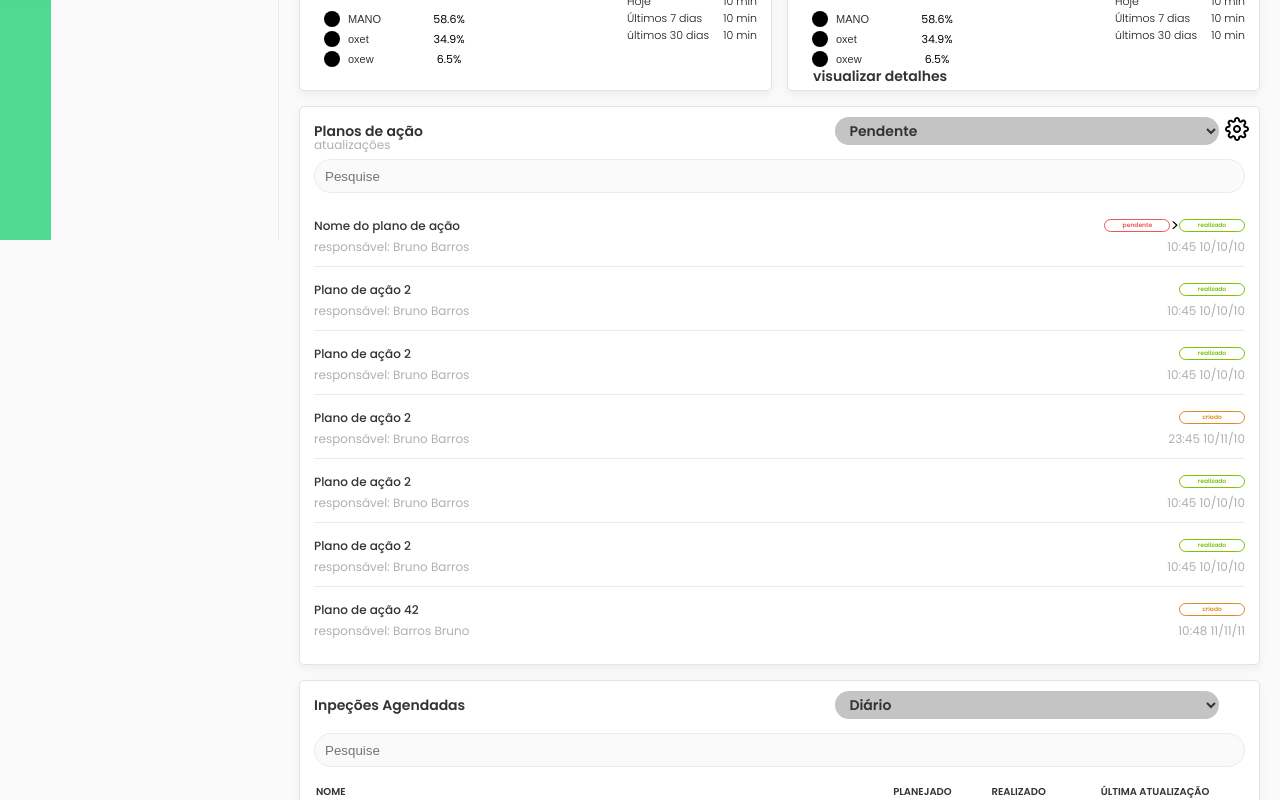
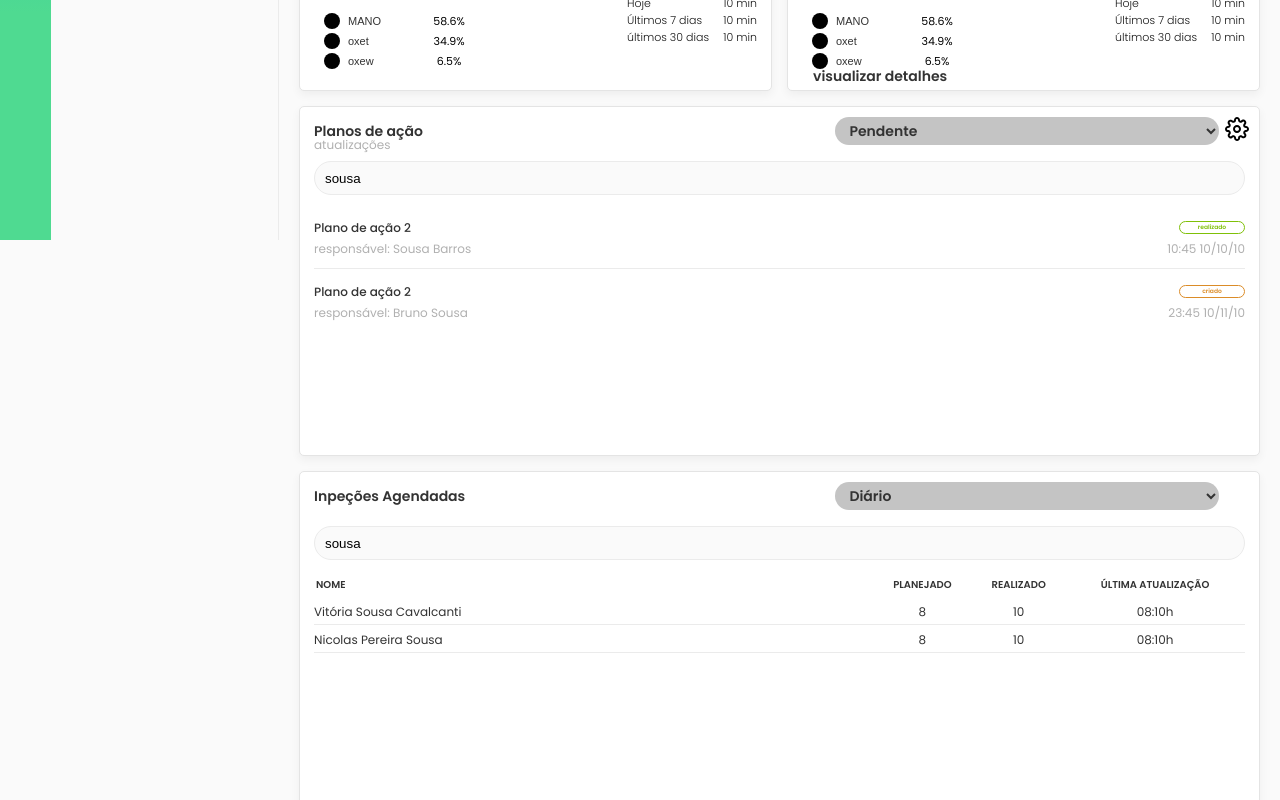
Before and after one commit to SamuelSimoes31/dashboard-trackingtrade, a React (Create React App) app in the folder dashboard/: page / in a window 1280 px wide. Shown: the part 560-1360 px from the top of the page. Built offline with nearby package versions, Linux system fonts and the light colour scheme; the HTML template or start-up script is replaced by a standard one.

Commit message:
search bar functional

```diff
--- a/dashboard/src/components/Panel/Card/index.tsx
+++ b/dashboard/src/components/Panel/Card/index.tsx
@@ -10,10 +10,9 @@ interface CardProps {
   settings?: boolean;
   filter?: string[]; //apenas para fins práticos de dados mockados
   details?: boolean;
-  search?: boolean;
 }
 
-const Card = ({children,title,subtitle,settings,filter,details,search}:CardProps) => {
+const Card = ({children,title,subtitle,settings,filter,details}:CardProps) => {
 
 
   return (
@@ -28,9 +27,8 @@ const Card = ({children,title,subtitle,settings,filter,details,search}:CardProps
           </select>
         }
         {details && <p className="details" onClick={() => alert('Will be implemented soon!')}>visualizar detalhes</p>}
-        {search && <input type="text" placeholder="Pesquise"></input>}
       </CardHeader>
-      <ChildrenWrapper hasSearchBar={!!search}>
+      <ChildrenWrapper >
         {children}
       </ChildrenWrapper>
     </Container>
--- a/dashboard/src/components/Panel/Card/styles.ts
+++ b/dashboard/src/components/Panel/Card/styles.ts
@@ -1,17 +1,13 @@
 import styled from 'styled-components';
 
-interface ChildrenWrapperProps {
-  hasSearchBar: boolean;
-}
-
 export const CardHeader = styled.div`
-  /* border: 1px solid orange; */
+  height: 30px;
 `;
 
-export const ChildrenWrapper = styled.div<ChildrenWrapperProps>`
+export const ChildrenWrapper = styled.div`
   position: relative;
 
-  height: calc(100% - ${({hasSearchBar}) => hasSearchBar?84:30}px);
+  height: calc(100% - 30px);
   /* border: 1px solid cyan; */
 `;
 
@@ -71,19 +67,6 @@ export const Container = styled.div`
     z-index: 10;
   }
 
-  input[type="text"] {
-    width: 100%;
-    height: 34px;
-
-    padding: 0 10px;
-    margin: 10px 0;
-
-    background: #FAFAFA;
-    border: 1px solid #EBEBEB;
-    box-sizing: border-box;
-    border-radius: 100px;
-  }
-
 `;
 
 export const Title = styled.p`
--- /dev/null
+++ b/dashboard/src/components/Panel/Lists/SearchBar.tsx
@@ -0,0 +1,10 @@
+import React from 'react';
+import { Input } from './SearchBarStyle';
+
+const SearchBar = ( {setSearch}: {setSearch(str: string): void} ) => {
+  return (
+    <Input type="text" placeholder="Pesquise" onChange={e => setSearch(e.target.value)} defaultValue={'sousa'}/>
+  );
+}
+
+export default SearchBar;
--- /dev/null
+++ b/dashboard/src/components/Panel/Lists/SearchBarStyle.ts
@@ -0,0 +1,14 @@
+import styled from 'styled-components';
+
+export const Input = styled.input`
+  width: 100%;
+  height: 34px;
+
+  padding: 0 10px;
+  margin: 10px 0;
+
+  background: #FAFAFA;
+  border: 1px solid #EBEBEB;
+  box-sizing: border-box;
+  border-radius: 100px;
+`;
--- a/dashboard/src/components/Panel/Lists/StatusList.tsx
+++ b/dashboard/src/components/Panel/Lists/StatusList.tsx
@@ -1,7 +1,8 @@
-import React from 'react';
+import React, {useState, useMemo} from 'react';
 import { StatusType } from '../../../utils/commonTypes';
 import StatusListItem from './StatusListItem';
-
+import SearchBar from './SearchBar';
+import styled from 'styled-components';
 
 type actionPlansUpdatesType = {
   id: number;
@@ -16,11 +17,28 @@ interface StatusListProps {
   labelPerson: string;
 }
 
+
+export const Scroll = styled.div`
+  overflow: auto;
+  width: 100%;
+  height: calc(100% - 84px);
+`;
+
 const StatusList = ({data,labelPerson}:StatusListProps) => {
+  const [query, setQuery] = useState('sousa');
+
+
+
+  const list = useMemo(() => {
+    return data.filter(e => Object.values(e).map(v => v.toString().toLowerCase()).filter(a => a.includes(query)).length > 0);
+  },[data, query])
+
   return (
     <React.Fragment>
+    <SearchBar setSearch={setQuery}/>
+    <Scroll>
     {
-      data.map(item => (
+      list.map(item => (
         <StatusListItem
           key={item.id}
           title={item.title}
@@ -31,6 +49,7 @@ const StatusList = ({data,labelPerson}:StatusListProps) => {
         />
       ))
     }
+    </Scroll>
     </React.Fragment>
   );
 }
--- a/dashboard/src/components/Panel/Lists/TableList.tsx
+++ b/dashboard/src/components/Panel/Lists/TableList.tsx
@@ -1,6 +1,7 @@
-import React from 'react';
+import React, {useState, useMemo} from 'react';
 
-import { Table } from './TableListStyle';
+import { Table, Scroll } from './TableListStyle';
+import SearchBar from './SearchBar';
 
 interface TableListProps {
   labels: string[];
@@ -8,7 +9,16 @@ interface TableListProps {
 }
 
 const TableList = ({labels,data}: TableListProps) => {
+  const [query, setQuery] = useState('sousa');
+
+  const list = useMemo(() => {
+    return data.filter(e => e[labels[0]].toString().toLowerCase().includes(query));
+  },[data, labels, query])
+
   return (
+    <>
+      <SearchBar setSearch={setQuery}/>
+      <Scroll>
         <Table>
           <colgroup>
             <col />
@@ -21,7 +31,7 @@ const TableList = ({labels,data}: TableListProps) => {
           </thead>
           <tbody>
           {
-        data.map((elem,i) => (
+            list.map(elem => (
               <tr key={elem.id}>
                 {
                   labels.map((label,i) => (
@@ -33,6 +43,8 @@ const TableList = ({labels,data}: TableListProps) => {
           }
           </tbody>
         </Table>
+      </Scroll>
+    </>
   );
 
 }
--- a/dashboard/src/components/Panel/Lists/TableListStyle.ts
+++ b/dashboard/src/components/Panel/Lists/TableListStyle.ts
@@ -1,4 +1,10 @@
 import styled from 'styled-components';
+
+export const Scroll = styled.div`
+  overflow: auto;
+  width: 100%;
+  height: calc(100% - 84px);
+`;
 
 export const Table = styled.table`
   color: ${({theme}) => theme.colors.text_primary};
--- a/dashboard/src/components/Panel/index.tsx
+++ b/dashboard/src/components/Panel/index.tsx
@@ -74,14 +74,13 @@ const Panel = () => {
           subtitle={"atualizações"}
           settings
           filter={['Pendente','Realizado']}
-          search
         >
           <StatusList
             data={actionPLanUpdates}
             labelPerson={'responsável'}
           />
         </Card>
-        <Card title={"Inpeções Agendadas"} filter={['Diário','Mensal']} search>
+        <Card title={"Inpeções Agendadas"} filter={['Diário','Mensal']} >
           <TableList labels={inspecScheduled.labels} data={inspecScheduled.data}/>
         </Card>
       </GridPanel>
--- a/dashboard/src/components/Panel/styles.ts
+++ b/dashboard/src/components/Panel/styles.ts
@@ -28,7 +28,7 @@ export const GridPanel = styled.div`
   grid-template:
     "hist       hist          plan-vision" 275px
     "insp       plan-day      plan-updt"   275px
-    "insp-sche  insp-sche     plan-updt"   auto
+    "insp-sche  insp-sche     plan-updt"   350px
     / minmax(320px, 1fr) minmax(320px, 1fr) minmax(320px, 1fr);
 
   gap: 15px;
@@ -38,8 +38,8 @@ export const GridPanel = styled.div`
     grid-template:
     "hist       plan-vision" 275px
     "insp       plan-day"    275px
-    "plan-updt  plan-updt"   auto
-    "insp-sche  insp-sche"   auto
+    "plan-updt  plan-updt"   350px
+    "insp-sche  insp-sche"   350px
     / minmax(320px, 1fr)       minmax(320px, 1fr);
   }
 
@@ -49,9 +49,8 @@ export const GridPanel = styled.div`
     "plan-vision" 275px
     "insp"        275px
     "plan-day"    275px
-    "plan-updt"   auto
-    "plan-updt"   auto
-    "insp-sche"   auto
+    "plan-updt"   350px
+    "insp-sche"   350px
     / minmax(320px, 1fr);
   }
 
--- a/dashboard/src/utils/data.ts
+++ b/dashboard/src/utils/data.ts
@@ -187,21 +187,21 @@ export const actionPLanUpdates: actionPlansUpdatesType = [
   {
     id: 2,
     title: 'Plano de ação 2',
-    person: 'Bruno Barros',
+    person: 'Nome Aleatório',
     status: "realizado",
     time: '10:45 10/10/10'
   },
   {
     id: 3,
     title: 'Plano de ação 2',
-    person: 'Bruno Barros',
+    person: 'Sousa Barros',
     status: "realizado",
     time: '10:45 10/10/10'
   },
   {
     id: 4,
     title: 'Plano de ação 2',
-    person: 'Bruno Barros',
+    person: 'Bruno Sousa',
     status: "criado",
     time: '23:45 10/11/10'
   },
```
Lines whose indentation alone changed are shown as unchanged.
